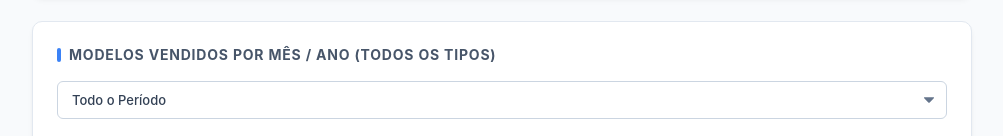
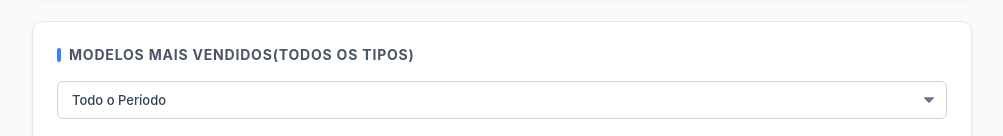
Before and after one commit to Luis-f3lps/dashbord-motos-brasil, a website: page public/index.html in a window 1280 px wide. Shown: the part 1618-1754 px from the top of the page, without its empty margins (268-1271 px from the left). Drawn offline with nearby package versions, Linux system fonts and the light colour scheme; no server answers.

Commit message:
Update index.html

```diff
--- a/public/index.html
+++ b/public/index.html
@@ -119,7 +119,7 @@
                     </div>
                 </div>
                 <div class="card wide">
-                    <h3>Modelos Vendidos por Mês / Ano (Todos os Tipos)</h3>
+                    <h3>Modelos Mais Vendidos(Todos os Tipos)</h3>
                     <div class="filtros-container">
                         <select id="filtroModeloMesAno">
                             <option value="">Todo o Período</option>
```
